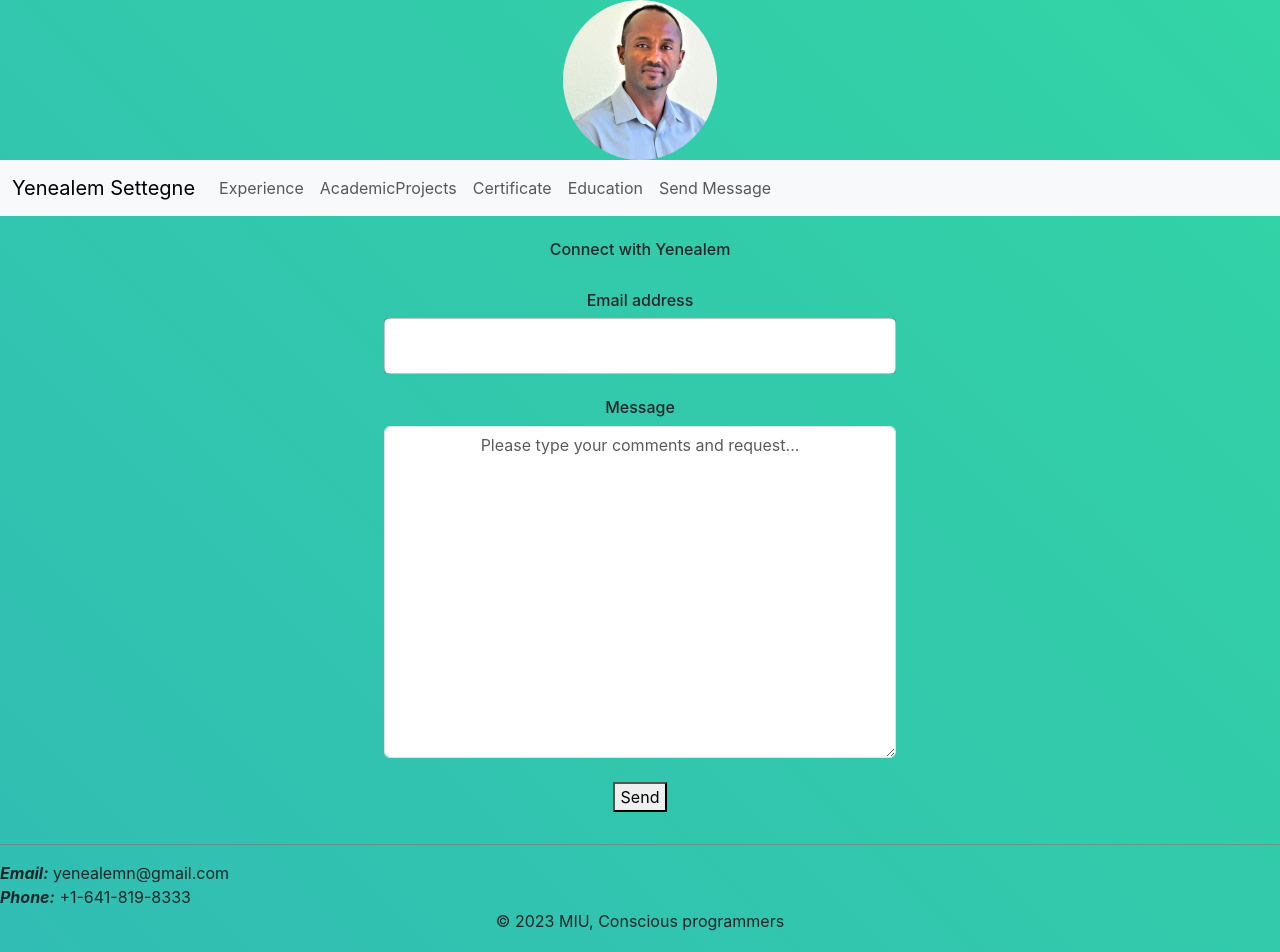
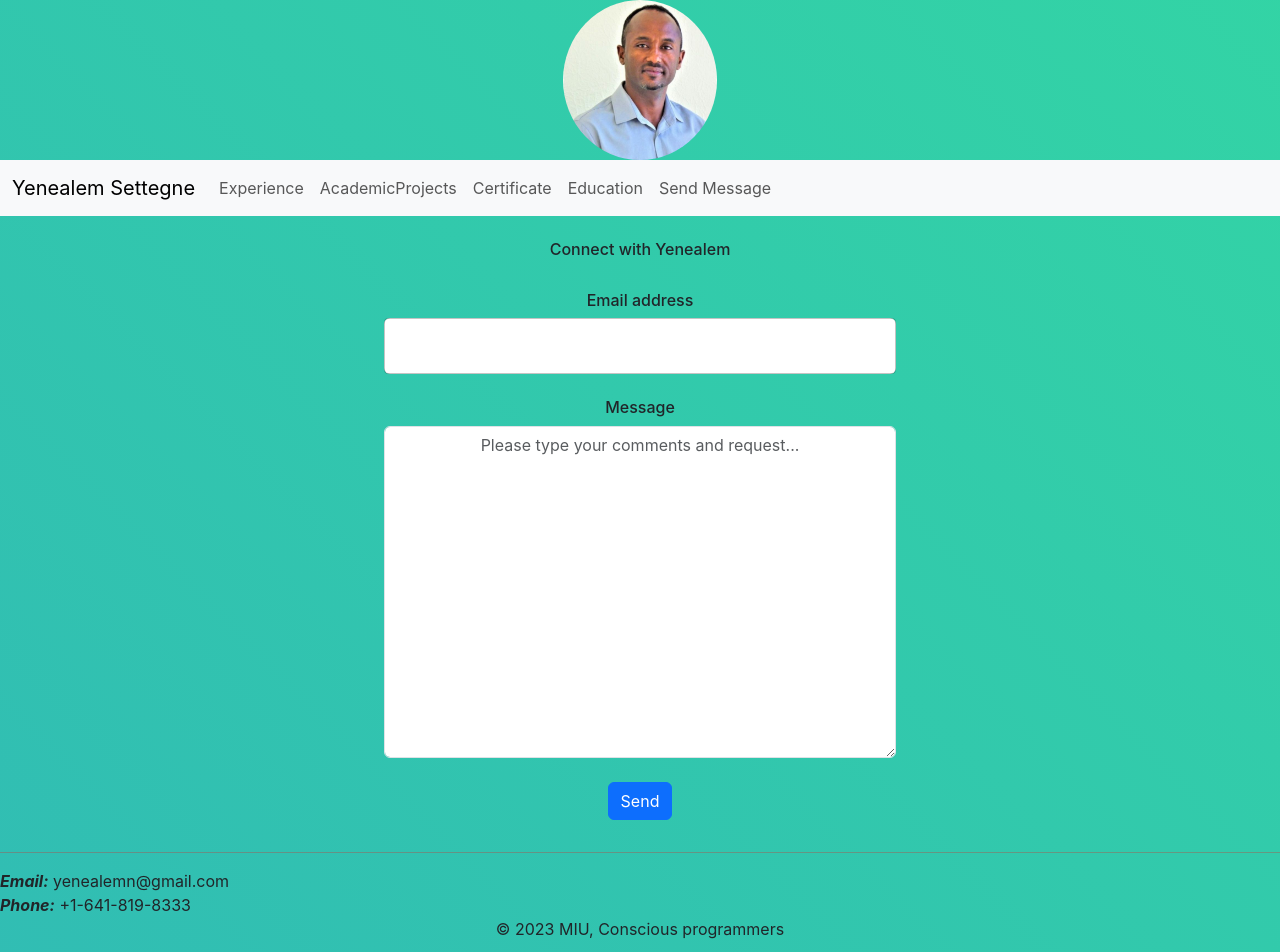
Before and after one commit to YENEALEM-FL/portfolio, a React (Create React App) app: page /Message in a window 1280 px wide. Shown: the top 952 px of the page. Built offline with nearby package versions, Linux system fonts and the light colour scheme.

Commit message:
second push

```diff
--- a/src/pages/Message.js
+++ b/src/pages/Message.js
@@ -3,8 +3,6 @@ import React, { useState } from 'react';
 import SendMessage from './SendMessage';
 import TextField from '@mui/material/TextField';
 import TextareaAutosize from '@mui/material/TextareaAutosize';
-// import ErrorMessage from './ErrorMessage';
-// import ErrorMessage from './ErrorMessage';
 
 const Message = () => {
   const [emailAddress, setEmailAddress] = useState('');
@@ -87,7 +85,8 @@ const Message = () => {
 
           placeholder="Please type your comments and request..." /><br />
 
-        <button type="submit">Send</button>
+          <button class="btn btn-primary" type= "submit">Send</button>
+
       </form>
     </div>
   );
```
Also changed, not shown: 1 other file (tests, documents, lock files or other folders).
